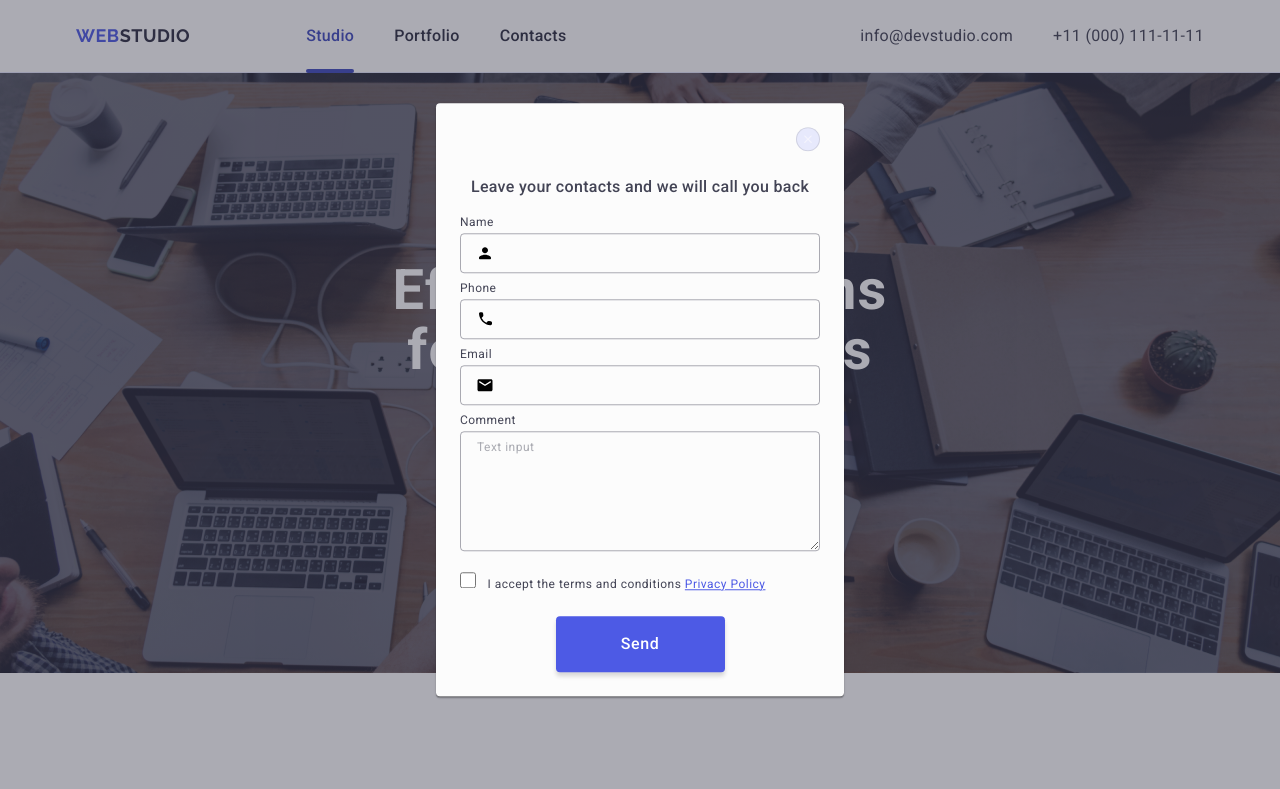
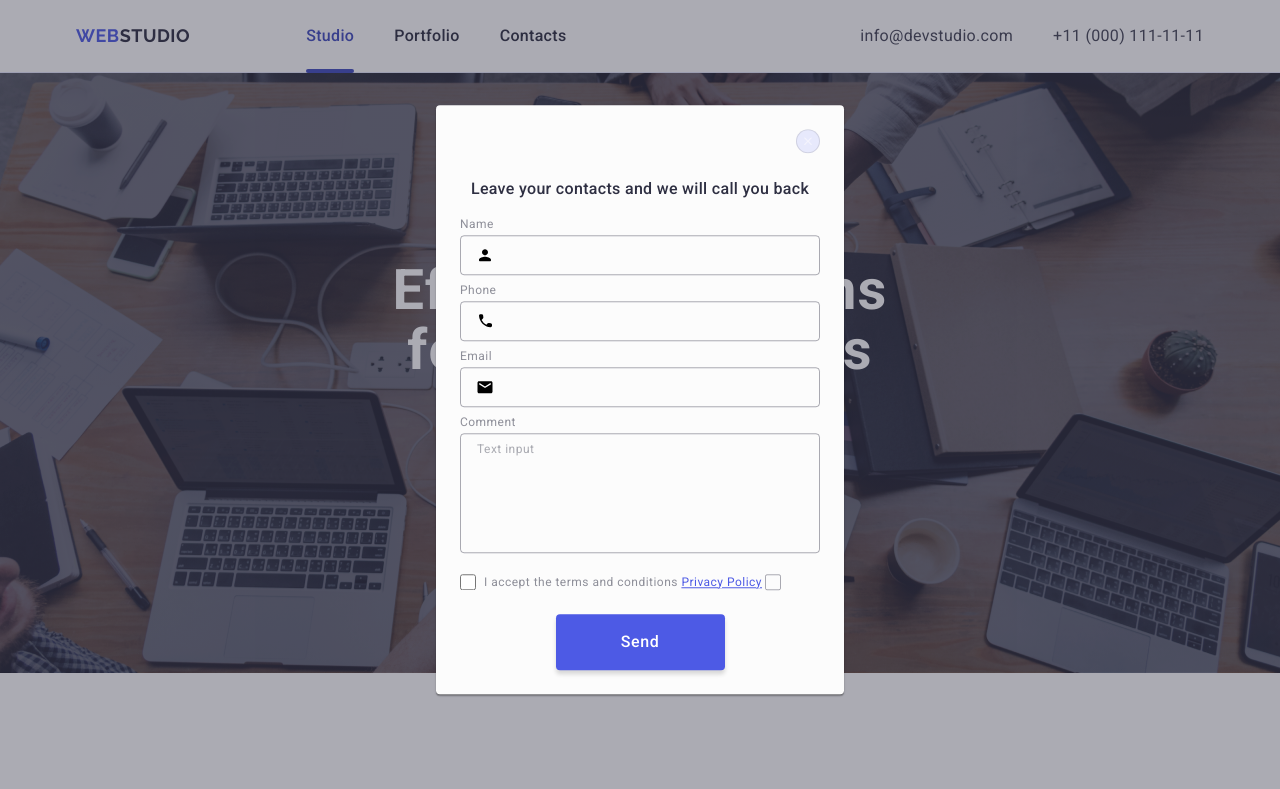
Before and after one commit to Volodymyr788/goit-mark-hw-005, a plain HTML site: page index.html in a window 1280 px wide. Shown: the top 789 px of the page. Drawn offline with nearby package versions, Linux system fonts and the light colour scheme.

Commit message:
зробив

```diff
--- a/css/styles.css
+++ b/css/styles.css
@@ -663,7 +663,7 @@ font-size: 16px;
 line-height: 1.5;
 letter-spacing: 0.02em;
 text-align: center;
-color: var(--title-color);
+color: #2E2F42;
 margin-bottom: 16px;
 }
 
@@ -680,7 +680,7 @@ margin-bottom: 8px;
 font-size: 12px;
 line-height: 1.17;
 letter-spacing: 0.04em;
-color: var(--modal-color);
+color: #8e8f99;;
 display: block;
 margin-bottom: 4px;
 }
@@ -705,7 +705,8 @@ color: var(--sub-text-color);
 
 .modal-form input:focus,
 .textarea-form:focus {
-border: 1px solid var(--btn-color);
+border: 1px;
+border-color: #4D5AE5;
 }
 
 .modal-textarea-box {
@@ -714,6 +715,7 @@ margin-bottom: 16px;
 
 .textarea-form {
 outline: none;
+border-color: #4D5AE5;
 border: 1px solid rgba(46, 47, 66, 0.4);
 border-radius: 4px;
 width: 100%;
@@ -722,6 +724,7 @@ font-size: 12px;
 line-height: 1.17;
 letter-spacing: 0.04em;
 color: rgba(46, 47, 66, 0.4);
+resize: none;
 background-color: transparent;
 padding: 8px 16px;
 outline: transparent;
@@ -772,7 +775,6 @@ border-radius: 2px;
 fill: transparent;
 border: 1px solid rgba(46, 47, 66, 0.4);
 transition: background-color 250ms cubic-bezier(0.4, 0, 0.2, 1), border 250ms cubic-bezier(0.4, 0, 0.2, 1), fill 250ms cubic-bezier(0.4, 0, 0.2, 1);
-
 }
 
 .policy-checkbox:checked+.policy-text .checkbox-style {
@@ -791,9 +793,24 @@ transition: fill 250ms cubic-bezier(0.4, 0, 0.2, 1);
 font-size: 12px;
 line-height: 1.17;
 letter-spacing: 0.04em;
+color: #8e8f99;
+}
+
+.privacy-policy{
+    width: 16px;
+    height: 16px;
+    border: 1px solid rgba(46, 47, 66, 0.4);
+    border-radius: 2px;
+    transition: background-color 250ms cubic-bezier(0.4, 0, 0.2, 1), border 250ms cubic-bezier(0.4, 0, 0.2, 1), fill 250ms cubic-bezier(0.4, 0, 0.2, 1);
+    display: inline-flex;
+    align-items: center;
+    justify-content: center;
+    fill: transparent;
+}
+
+.svg-box {
 
 }
-
 .policy-link {
 line-height: 133%;
 text-decoration: underline;
@@ -810,7 +827,7 @@ padding: 16px 32px;
 box-shadow: 0 4px 4px 0 rgba(0, 0, 0, 0.15);
 background-color: #4d5ae5;
 border: none;
-transition: background-color 250ms cubic-bezier(0.4, 0, 0.2, 1);
+transition: background-color 250ms cubic-bezier(0.4, 0, 0.2, 1), border 250ms cubic-bezier(0.4, 0, 0.2, 1);
 display: inline-block;
 min-width: 169px;
 height: 56px;
--- a/index.html
+++ b/index.html
@@ -576,15 +576,15 @@
             ></textarea>
           </div>
           <div class="form-check">
+            <input class="checkbox-style" id="user-privacy" type="checkbox" value="true" name="user-privacy">
             <label class="policy-text" for="user-privacy">
-              <input
-                class="checkbox-style"
-                type="checkbox"
-                id="user-privacy"
-                name="user-privacy"
-              />
               I accept the terms and conditions
               <a class="policy-link" href="#">Privacy Policy</a>
+              <span class="privacy-policy">
+                <svg class="svg-box" width="10"  height="8">
+                  <use href="./images"></use>
+                </svg>
+              </span>
             </label>
           </div>
           <button class="form-btn-send" type="submit">Send</button>
```
